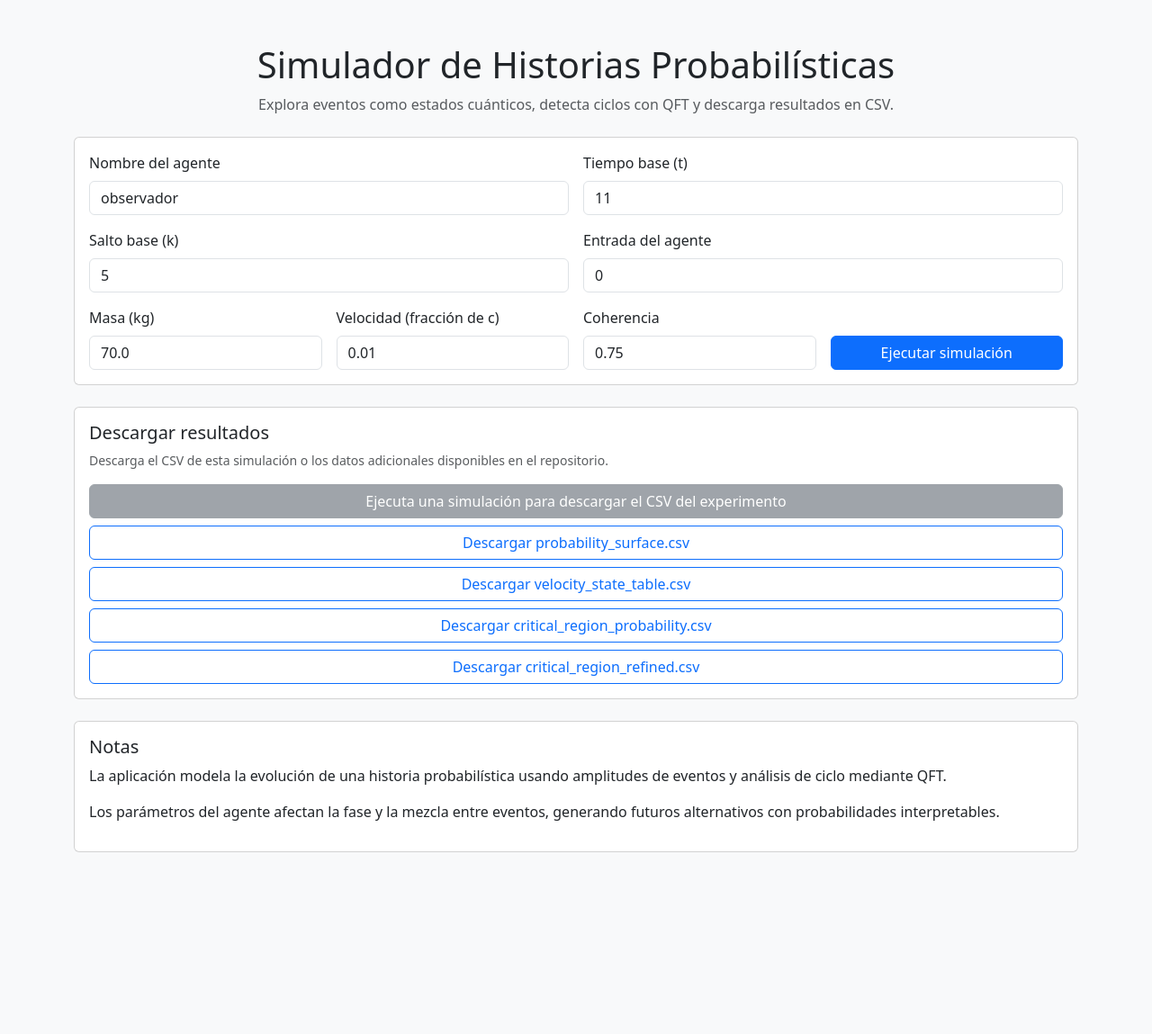
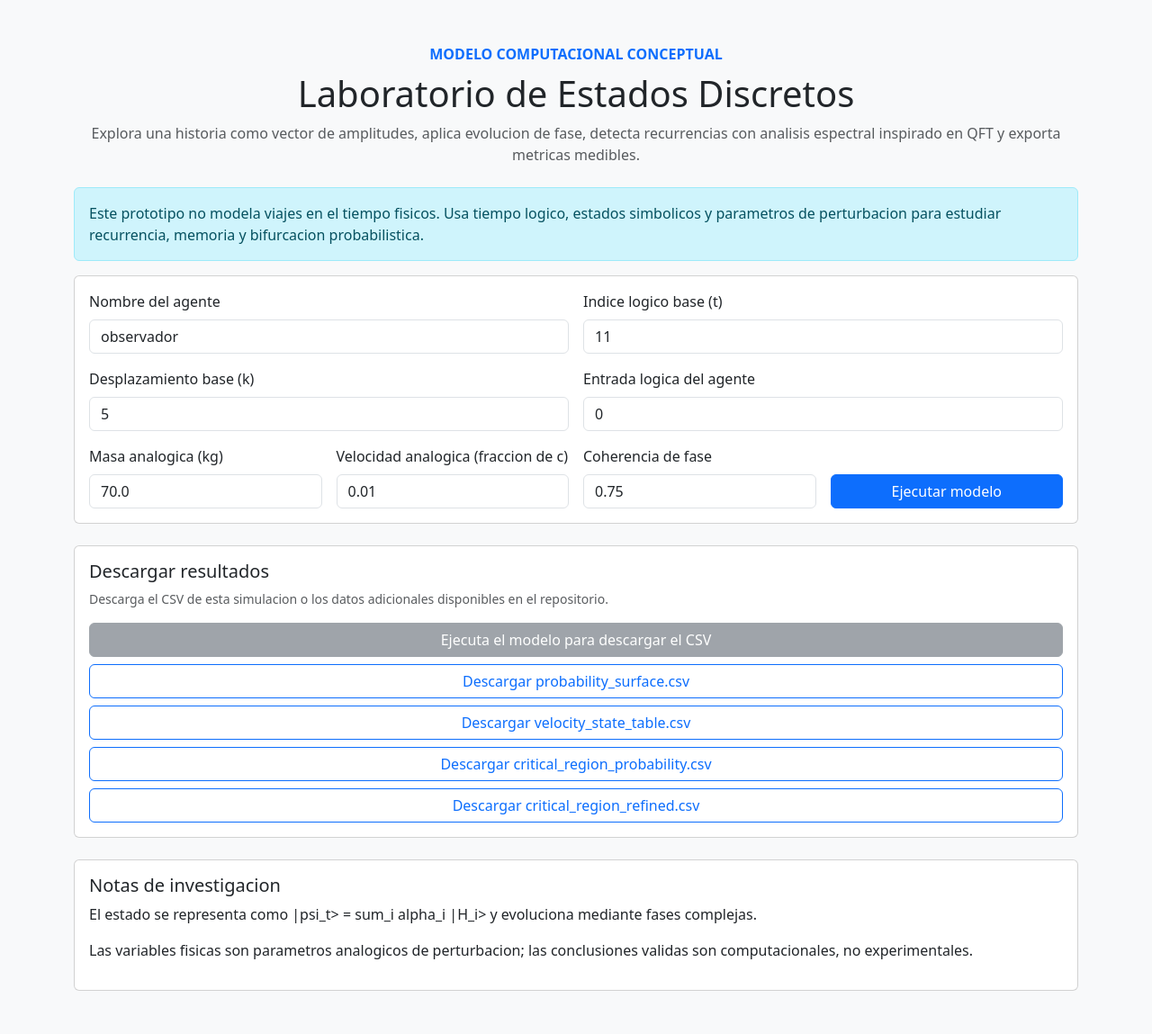
Before and after one commit to Stefania2/MRPET, a Flask app: page / in a window 1280 px wide. Shown: the whole page at 90% size. Before the commit the page ends 947 px from the top, so only its background shows below. Run offline with Flask 3, Linux system fonts and the light colour scheme.

Commit message:
Reframe simulator as discrete state research model

```diff
--- a/app.py
+++ b/app.py
@@ -21,12 +21,12 @@ try:
     from qiskit import QuantumCircuit, transpile
     from qiskit.circuit.library import QFT
     QISKIT_AVAILABLE = True
-    print("✓ Qiskit cargado exitosamente", file=sys.stderr)
+    print("Qiskit cargado exitosamente", file=sys.stderr)
 except ImportError as e:
-    print(f"⚠ Qiskit no disponible: {e}", file=sys.stderr)
+    print(f"Qiskit no disponible: {e}", file=sys.stderr)
     traceback.print_exc()
 except Exception as e:
-    print(f"⚠ Error al cargar Qiskit: {e}", file=sys.stderr)
+    print(f"Error al cargar Qiskit: {e}", file=sys.stderr)
     traceback.print_exc()
 
 app = Flask(__name__)
@@ -55,20 +55,20 @@ PLANCK_ENERGY = 1.9561e9
 TEMPORAL_CODES = {
     0: "estado estable",
     1: "eco del pasado",
-    2: "recuerdo restaurado",
-    3: "bifurcacion temporal",
+    2: "recuerdo recurrente",
+    3: "bifurcacion logica",
     4: "linea alternativa",
-    5: "salto cronologico",
+    5: "salto de indice",
     6: "paradoja estable",
     7: "convergencia de ciclos",
     8: "memoria persistente",
     9: "evento repetido",
-    10: "interferencia temporal",
-    11: "reconstruccion historica",
+    10: "interferencia de fase",
+    11: "reconstruccion simbolica",
     12: "rama secundaria",
-    13: "horizonte temporal",
-    14: "sincronizacion cuantica",
-    15: "restauracion completa",
+    13: "frontera de informacion",
+    14: "sincronizacion de fases",
+    15: "recurrencia completa",
 }
 
 
@@ -94,8 +94,11 @@ class SimulationResult:
     event_probabilities: list[dict[str, float]]
     future_branches: list[dict[str, float]]
     qft_spectrum: list[dict[str, float]]
-    horizon_area: float
-    horizon_entropy: float
+    information_area: float
+    information_entropy: float
+    probability_entropy: float
+    state_distance: float
+    spectral_concentration: float
     timeline: list[str]
     measured_state: str
     qiskit_used: bool
@@ -125,12 +128,12 @@ def planck_area() -> float:
     return GRAVITATIONAL_CONSTANT * REDUCED_PLANCK_CONSTANT / LIGHT_SPEED**3
 
 
-def horizon_area_from_restoration(restored_index: int) -> float:
-    memory_units = restored_index + 1
+def information_area_from_memory(memory_index: int) -> float:
+    memory_units = memory_index + 1
     return 4 * memory_units * planck_area()
 
 
-def horizon_entropy(area: float) -> float:
+def information_entropy(area: float) -> float:
     numerator = BOLTZMANN_CONSTANT * LIGHT_SPEED**3 * area
     denominator = 4 * GRAVITATIONAL_CONSTANT * REDUCED_PLANCK_CONSTANT
     return numerator / denominator
@@ -223,6 +226,22 @@ def probabilities_from_state(psi: list[complex]) -> list[float]:
     return [value / total for value in raw]
 
 
+def shannon_entropy(probabilities: list[float]) -> float:
+    return -sum(prob * math.log2(prob) for prob in probabilities if prob > 0)
+
+
+def state_distance(before: list[complex], after: list[complex]) -> float:
+    return math.sqrt(sum(abs(after_amp - before_amp) ** 2 for before_amp, after_amp in zip(before, after)))
+
+
+def spectral_concentration(spectrum: list[complex]) -> float:
+    magnitudes = [abs(amplitude) ** 2 for amplitude in spectrum]
+    total = sum(magnitudes)
+    if total == 0:
+        return 0.0
+    return max(magnitudes) / total
+
+
 def top_future_branches(probabilities: list[float], history: list[str], count: int = 3) -> list[dict[str, float]]:
     indexed = sorted(
         enumerate(probabilities),
@@ -283,28 +302,28 @@ def perturbation_angles(agent: ExternalAgent, bit_count: int) -> list[float]:
     return angles
 
 
-def build_cycle_operator(agent: ExternalAgent, history: list[str]) -> tuple[list[complex], list[float]]:
+def build_cycle_operator(agent: ExternalAgent, history: list[str]) -> tuple[list[complex], list[complex], list[float]]:
     psi0 = event_state_vector(history, agent)
     energies = event_energies(agent)
     evolved = phase_evolution(psi0, energies, agent)
-    return evolved, energies
+    return psi0, evolved, energies
 
 
 def qft_analysis(psi: list[complex]) -> tuple[list[dict[str, float]], int, int, bool]:
-    """Realiza análisis QFT usando Qiskit si está disponible, sino usa transformada manual."""
+    """Realiza analisis QFT usando Qiskit si esta disponible, si no usa transformada manual."""
     qiskit_used = False
 
     if QISKIT_AVAILABLE and len(psi) > 0:
         try:
             # Usar Qiskit para construir circuito QFT
-            n_qubits = len(psi).bit_length()
-            if n_qubits > 0 and n_qubits <= 10:  # Limitar para evitar overflow de memoria
+            n_qubits = int(math.log2(len(psi)))
+            if 2**n_qubits == len(psi) and n_qubits > 0 and n_qubits <= 10:
                 qc = QuantumCircuit(n_qubits)
                 qc.append(QFT(n_qubits), range(n_qubits))
                 qiskit_used = True
-                print(f"✓ Qiskit usado para construir circuito QFT con {n_qubits} qubits", file=sys.stderr)
+                print(f"Qiskit usado para construir circuito QFT con {n_qubits} qubits", file=sys.stderr)
         except Exception as e:
-            print(f"⚠ Error al usar Qiskit: {e}", file=sys.stderr)
+            print(f"Error al usar Qiskit: {e}", file=sys.stderr)
             qiskit_used = False
 
     # Usar transformada manual para obtener el espectro
@@ -318,7 +337,7 @@ def simulate_future_branches(psi: list[complex], history: list[str]) -> list[dic
     return top_future_branches(probabilities, history)
 
 
-def decode_temporal_state(value: int) -> str:
+def decode_logical_state(value: int) -> str:
     return TEMPORAL_CODES.get(value % 16, "estado desconocido")
 
 
@@ -326,15 +345,15 @@ def run_simulation(agent: ExternalAgent, current_time: int, future_jump: int) ->
     cycle_size = len(HISTORY)
     effective_time = current_time + agent.entry_time
     effective_jump = future_jump + int(agent.coherence * 10)
-    evolved_state, energies = build_cycle_operator(agent, HISTORY)
+    initial_state, evolved_state, energies = build_cycle_operator(agent, HISTORY)
     spectrum, cycle_period, dominant_frequency, qiskit_used = qft_analysis(evolved_state)
     future_branches = simulate_future_branches(evolved_state, HISTORY)
+    probabilities = probabilities_from_state(evolved_state)
     event_probabilities = [
         {"event": event, "probability": prob}
-        for event, prob in zip(HISTORY, probabilities_from_state(evolved_state))
+        for event, prob in zip(HISTORY, probabilities)
     ]
-    memory_units = cycle_period + 1
-    area = horizon_area_from_restoration(cycle_period)
+    area = information_area_from_memory(cycle_period)
     return SimulationResult(
         agent=agent,
         current_time=current_time,
@@ -347,10 +366,13 @@ def run_simulation(agent: ExternalAgent, current_time: int, future_jump: int) ->
         event_probabilities=event_probabilities,
         future_branches=future_branches,
         qft_spectrum=spectrum,
-        horizon_area=area,
-        horizon_entropy=horizon_entropy(area),
+        information_area=area,
+        information_entropy=information_entropy(area),
+        probability_entropy=shannon_entropy(probabilities),
+        state_distance=state_distance(initial_state, evolved_state),
+        spectral_concentration=spectral_concentration([complex(item["magnitude"], 0) for item in spectrum]),
         timeline=HISTORY,
-        measured_state=decode_temporal_state(dominant_frequency),
+        measured_state=decode_logical_state(dominant_frequency),
         qiskit_used=qiskit_used,
     )
 
@@ -363,14 +385,17 @@ def simulation_to_csv(result: SimulationResult) -> str:
     writer.writerow(["Nombre agente", result.agent.name])
     writer.writerow(["Tiempo base", result.current_time])
     writer.writerow(["Salto base", result.future_jump])
-    writer.writerow(["Tiempo efectivo", result.effective_time])
-    writer.writerow(["Salto efectivo", result.effective_jump])
+    writer.writerow(["Indice logico efectivo", result.effective_time])
+    writer.writerow(["Desplazamiento logico efectivo", result.effective_jump])
     writer.writerow(["Periodo detectado (QFT)", result.cycle_period])
     writer.writerow(["Frecuencia dominante", result.dominant_frequency])
-    writer.writerow(["Interpretación temporal", result.measured_state])
-    writer.writerow(["Área horizonte", f"{result.horizon_area:.6e}"])
-    writer.writerow(["Entropía horizonte", f"{result.horizon_entropy:.6e}"])
-    writer.writerow(["Qiskit usado", "sí" if result.qiskit_used else "no"])
+    writer.writerow(["Interpretacion logica", result.measured_state])
+    writer.writerow(["Area analogica de informacion", f"{result.information_area:.6e}"])
+    writer.writerow(["Entropia analogica de informacion", f"{result.information_entropy:.6e}"])
+    writer.writerow(["Entropia de probabilidad", f"{result.probability_entropy:.6f}"])
+    writer.writerow(["Distancia entre estados", f"{result.state_distance:.6f}"])
+    writer.writerow(["Concentracion espectral", f"{result.spectral_concentration:.6f}"])
+    writer.writerow(["Qiskit usado", "si" if result.qiskit_used else "no"])
     writer.writerow([])
 
     writer.writerow(["Evento", "Probabilidad"])
@@ -378,7 +403,7 @@ def simulation_to_csv(result: SimulationResult) -> str:
         writer.writerow([item["event"], f"{item['probability']:.6f}"])
 
     writer.writerow([])
-    writer.writerow(["Rama futura", "Probabilidad"])
+    writer.writerow(["Rama logica dominante", "Probabilidad"])
     for branch in result.future_branches:
         writer.writerow([branch["event"], f"{branch['probability']:.6f}"])
 
--- a/templates/index.html
+++ b/templates/index.html
@@ -3,14 +3,23 @@
   <head>
     <meta charset="utf-8" />
     <meta name="viewport" content="width=device-width, initial-scale=1" />
-    <title>Simulador de Historias Probabilísticas</title>
+    <title>Laboratorio de Estados Discretos</title>
     <link href="https://cdn.jsdelivr.net/npm/bootstrap@5.3.2/dist/css/bootstrap.min.css" rel="stylesheet">
   </head>
   <body class="bg-light">
     <div class="container py-5">
       <div class="mb-4 text-center">
-        <h1>Simulador de Historias Probabilísticas</h1>
-        <p class="text-muted">Explora eventos como estados cuánticos, detecta ciclos con QFT y descarga resultados en CSV.</p>
+        <p class="text-uppercase fw-bold text-primary mb-2">Modelo computacional conceptual</p>
+        <h1>Laboratorio de Estados Discretos</h1>
+        <p class="text-muted">
+          Explora una historia como vector de amplitudes, aplica evolucion de fase,
+          detecta recurrencias con analisis espectral inspirado en QFT y exporta metricas medibles.
+        </p>
+      </div>
+
+      <div class="alert alert-info" role="alert">
+        Este prototipo no modela viajes en el tiempo fisicos. Usa tiempo logico, estados simbolicos y
+        parametros de perturbacion para estudiar recurrencia, memoria y bifurcacion probabilistica.
       </div>
 
       <div class="card mb-4">
@@ -21,31 +30,31 @@
               <input name="name" class="form-control" value="{{ agent.name }}" />
             </div>
             <div class="col-md-6">
-              <label class="form-label">Tiempo base (t)</label>
+              <label class="form-label">Indice logico base (t)</label>
               <input name="current_time" type="number" class="form-control" value="{{ current_time }}" />
             </div>
             <div class="col-md-6">
-              <label class="form-label">Salto base (k)</label>
+              <label class="form-label">Desplazamiento base (k)</label>
               <input name="future_jump" type="number" class="form-control" value="{{ future_jump }}" />
             </div>
             <div class="col-md-6">
-              <label class="form-label">Entrada del agente</label>
+              <label class="form-label">Entrada logica del agente</label>
               <input name="entry_time" type="number" class="form-control" value="{{ agent.entry_time }}" />
             </div>
             <div class="col-md-3">
-              <label class="form-label">Masa (kg)</label>
+              <label class="form-label">Masa analogica (kg)</label>
               <input name="mass_kg" type="number" step="0.1" class="form-control" value="{{ agent.mass_kg }}" />
             </div>
             <div class="col-md-3">
-              <label class="form-label">Velocidad (fracción de c)</label>
+              <label class="form-label">Velocidad analogica (fraccion de c)</label>
               <input name="velocity_fraction_c" type="number" step="0.000001" class="form-control" value="{{ agent.velocity_fraction_c }}" min="0" max="0.999999" />
             </div>
             <div class="col-md-3">
-              <label class="form-label">Coherencia</label>
+              <label class="form-label">Coherencia de fase</label>
               <input name="coherence" type="number" step="0.01" class="form-control" value="{{ agent.coherence }}" min="0" max="1" />
             </div>
             <div class="col-md-3 d-flex align-items-end">
-              <button type="submit" class="btn btn-primary w-100">Ejecutar simulación</button>
+              <button type="submit" class="btn btn-primary w-100">Ejecutar modelo</button>
             </div>
           </form>
         </div>
@@ -56,17 +65,19 @@
         <div class="col-lg-8">
           <div class="card mb-4">
             <div class="card-body">
-              <h4>Resultados</h4>
+              <h4>Metricas del modelo</h4>
               <dl class="row mb-0">
-                <dt class="col-sm-5">Tamaño del ciclo</dt><dd class="col-sm-7">{{ result.cycle_size }}</dd>
-                <dt class="col-sm-5">Tiempo efectivo</dt><dd class="col-sm-7">{{ result.effective_time }}</dd>
-                <dt class="col-sm-5">Salto efectivo</dt><dd class="col-sm-7">{{ result.effective_jump }}</dd>
+                <dt class="col-sm-5">Tamano del ciclo</dt><dd class="col-sm-7">{{ result.cycle_size }}</dd>
+                <dt class="col-sm-5">Indice logico efectivo</dt><dd class="col-sm-7">{{ result.effective_time }}</dd>
+                <dt class="col-sm-5">Desplazamiento efectivo</dt><dd class="col-sm-7">{{ result.effective_jump }}</dd>
                 <dt class="col-sm-5">Periodo detectado (QFT)</dt><dd class="col-sm-7">{{ result.cycle_period }}</dd>
                 <dt class="col-sm-5">Frecuencia dominante</dt><dd class="col-sm-7">{{ result.dominant_frequency }}</dd>
-                <dt class="col-sm-5">Interpretación temporal</dt><dd class="col-sm-7">{{ result.measured_state }}</dd>
-                <dt class="col-sm-5">Área del horizonte</dt><dd class="col-sm-7">{{ "{:.6e}".format(result.horizon_area) }} m²</dd>
-                <dt class="col-sm-5">Entropía</dt><dd class="col-sm-7">{{ "{:.6e}".format(result.horizon_entropy) }} J/K</dd>
-                <dt class="col-sm-5">Qiskit usado</dt><dd class="col-sm-7">{{ 'sí' if result.qiskit_used else 'no' }}</dd>
+                <dt class="col-sm-5">Interpretacion logica</dt><dd class="col-sm-7">{{ result.measured_state }}</dd>
+                <dt class="col-sm-5">Entropia de probabilidad</dt><dd class="col-sm-7">{{ "{:.6f}".format(result.probability_entropy) }} bits</dd>
+                <dt class="col-sm-5">Distancia entre estados</dt><dd class="col-sm-7">{{ "{:.6f}".format(result.state_distance) }}</dd>
+                <dt class="col-sm-5">Concentracion espectral</dt><dd class="col-sm-7">{{ "{:.6f}".format(result.spectral_concentration) }}</dd>
+                <dt class="col-sm-5">Entropia analogica de informacion</dt><dd class="col-sm-7">{{ "{:.6e}".format(result.information_entropy) }} J/K</dd>
+                <dt class="col-sm-5">Qiskit usado</dt><dd class="col-sm-7">{{ 'si' if result.qiskit_used else 'no' }}</dd>
               </dl>
             </div>
           </div>
@@ -75,7 +86,7 @@
               <h5>Probabilidades de evento</h5>
               <ul class="mb-0">
                 {% for item in result.event_probabilities %}
-                  <li>{{ item.event }} → {{ (item.probability * 100)|round(2) }}%</li>
+                  <li>{{ item.event }} -> {{ (item.probability * 100)|round(2) }}%</li>
                 {% endfor %}
               </ul>
             </div>
@@ -84,15 +95,15 @@
         <div class="col-lg-4">
           <div class="card mb-4">
             <div class="card-body">
-              <h5>Futuros más probables</h5>
+              <h5>Ramas logicas dominantes</h5>
               {% if result.future_branches %}
                 <ul class="mb-0">
                   {% for branch in result.future_branches %}
-                    <li>{{ branch.event }} → {{ (branch.probability * 100)|round(2) }}%</li>
+                    <li>{{ branch.event }} -> {{ (branch.probability * 100)|round(2) }}%</li>
                   {% endfor %}
                 </ul>
               {% else %}
-                <p class="mb-0">No hay ramas dominantes en esta medición.</p>
+                <p class="mb-0">No hay ramas dominantes en esta medicion.</p>
               {% endif %}
             </div>
           </div>
@@ -103,12 +114,12 @@
       <div class="card mb-4">
         <div class="card-body">
           <h5>Descargar resultados</h5>
-          <p class="small text-muted">Descarga el CSV de esta simulación o los datos adicionales disponibles en el repositorio.</p>
+          <p class="small text-muted">Descarga el CSV de esta simulacion o los datos adicionales disponibles en el repositorio.</p>
           <div class="d-grid gap-2">
             {% if result %}
-              <a class="btn btn-success" href="{{ url_for('download_csv', name=result.agent.name, entry_time=result.agent.entry_time, mass_kg=result.agent.mass_kg, velocity_fraction_c=result.agent.velocity_fraction_c, coherence=result.agent.coherence, current_time=result.current_time, future_jump=result.future_jump) }}">Descargar CSV del experimento</a>
+              <a class="btn btn-success" href="{{ url_for('download_csv', name=result.agent.name, entry_time=result.agent.entry_time, mass_kg=result.agent.mass_kg, velocity_fraction_c=result.agent.velocity_fraction_c, coherence=result.agent.coherence, current_time=result.current_time, future_jump=result.future_jump) }}">Descargar CSV del modelo</a>
             {% else %}
-              <button class="btn btn-secondary" disabled>Ejecuta una simulación para descargar el CSV del experimento</button>
+              <button class="btn btn-secondary" disabled>Ejecuta el modelo para descargar el CSV</button>
             {% endif %}
             <a class="btn btn-outline-primary" href="{{ url_for('download_static_csv', file='probability_surface.csv') }}">Descargar probability_surface.csv</a>
             <a class="btn btn-outline-primary" href="{{ url_for('download_static_csv', file='velocity_state_table.csv') }}">Descargar velocity_state_table.csv</a>
@@ -120,9 +131,9 @@
 
       <div class="card mt-4">
         <div class="card-body">
-          <h5>Notas</h5>
-          <p>La aplicación modela la evolución de una historia probabilística usando amplitudes de eventos y análisis de ciclo mediante QFT.</p>
-          <p>Los parámetros del agente afectan la fase y la mezcla entre eventos, generando futuros alternativos con probabilidades interpretables.</p>
+          <h5>Notas de investigacion</h5>
+          <p>El estado se representa como |psi_t&gt; = sum_i alpha_i |H_i&gt; y evoluciona mediante fases complejas.</p>
+          <p>Las variables fisicas son parametros analogicos de perturbacion; las conclusiones validas son computacionales, no experimentales.</p>
         </div>
       </div>
     </div>
```
Also changed, not shown: docs/index.html (+22 -16 lines), docs/main.js (+43 -21 lines), docs/styles.css (+10 -0 lines), README.md.
